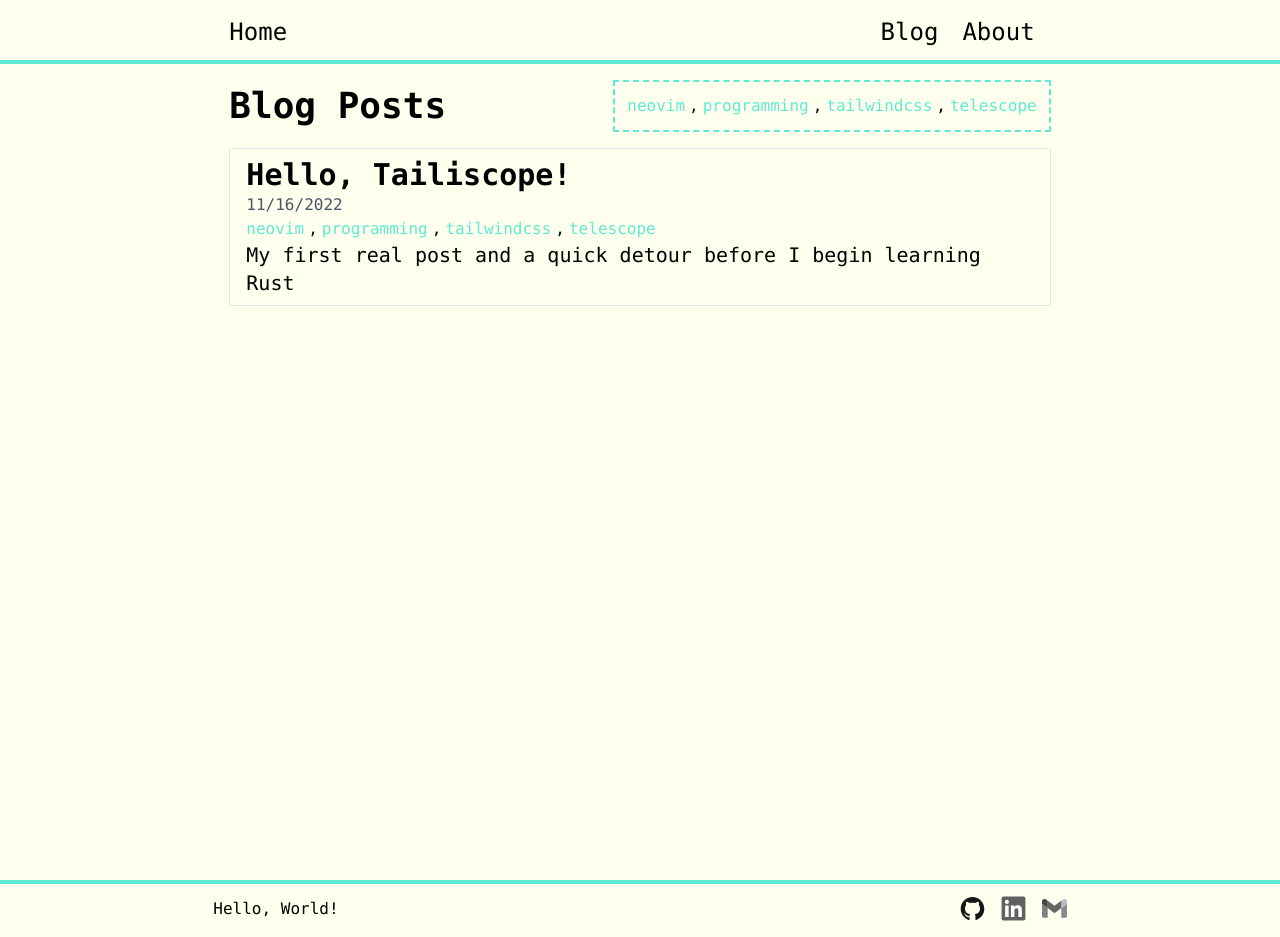
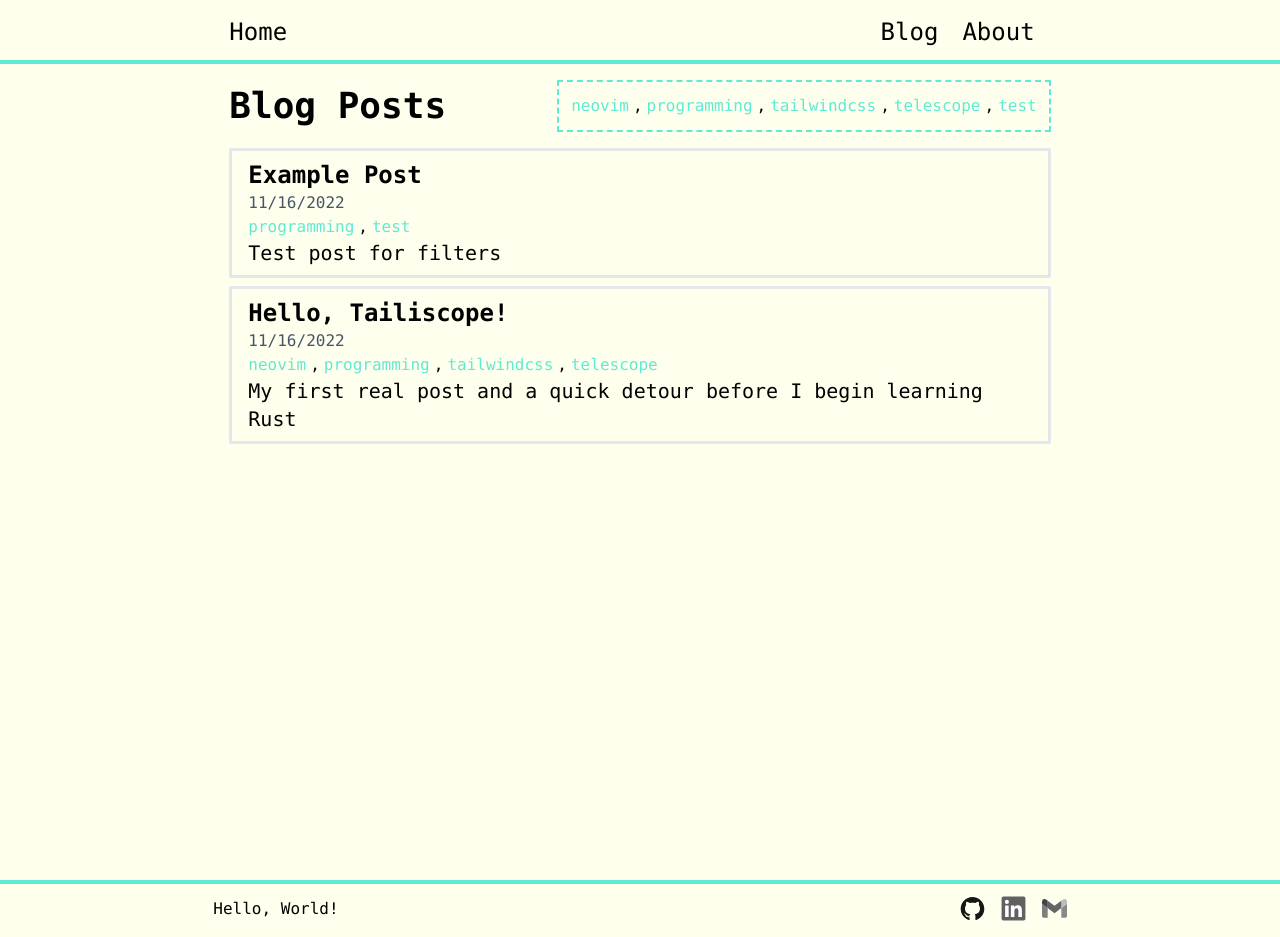
Before and after one commit to DanielVolchek/volchek.dev, a Next.js app: page /blog in a window 1280 px wide. Built offline with nearby package versions, Linux system fonts and the light colour scheme.

Commit message:
modified page for release for interview

```diff
--- a/src/components/header.tsx
+++ b/src/components/header.tsx
@@ -2,7 +2,7 @@ import Link from "./link";
 import { breakpoints } from "../layouts/base";
 
 export default function Header() {
-  const navstyles = `text-2xl !text-black hover:!text-indigo-600`;
+  const navstyles = `text-2xl !text-black hover:!text-teal-300`;
   return (
     <header className="relative flex justify-center py-4">
       <nav className={`flex w-full justify-between px-4 ${breakpoints}`}>
--- a/src/components/postinfo.tsx
+++ b/src/components/postinfo.tsx
@@ -14,9 +14,9 @@ export default function PostInfo({
 }: Post & { currentlyFiltered: string[]; onClick: (tag: string) => void }) {
   return (
     <Link href={path.join("/blog", slug)}>
-      <div className="rounded-sm border border-gray-200 px-4 py-2 hover:border-[3px] hover:border-teal-300">
+      <div className="rounded-sm border-[3px] border-gray-200 px-4 py-2 hover:border-[3px] hover:border-teal-300">
         <div className="">
-          <h2 className="text-3xl font-semibold capitalize">{title}</h2>
+          <h2 className="text-2xl font-semibold capitalize">{title}</h2>
           <span className="text-xl text-slate-600 lg:text-base">{date}</span>
         </div>
         <Filters
--- a/src/pages/about.tsx
+++ b/src/pages/about.tsx
@@ -3,7 +3,7 @@ import Head from "next/head";
 import Image from "next/image";
 import Section from "../components/section";
 import Link from "../components/link";
-import me from "../images/metemp.png";
+import me from "../images/stock.webp";
 
 const About: NextPage = ({}) => {
   return (
@@ -60,34 +60,11 @@ const About: NextPage = ({}) => {
                           about how my computer worked, what caused this to do
                           that, and how I could do it myself. It didn&apos;t
                           take long before I knew I wanted to be a programmer.
-                          The much harder question was what type of programming
-                          I wanted to do.
                         </>
                       }
                     />
                   </div>
                 </div>
-                <Section
-                  header="What are your goals?"
-                  p={
-                    <>
-                      Right now, the goal is to find a job where I can prove
-                      myself. I&apos;ve put in the time and work to become a
-                      proficient developer. I&apos;m aware that I&apos;m
-                      talented, and yet I&apos;m aware of how little I know.
-                      When I get my first role as a junior developer, I&apos;ll
-                      take it as an opportunity to show my chops, and to learn
-                      and absorb as much as I can.
-                      <br />
-                      The only place I can go from there is up. My goal in the
-                      next 5 years is to become a senior developer. I&apos;m
-                      confident I&apos;ll be able to do it. The longest term of
-                      my goals is to eventually become a CTO of a startup that
-                      leaves a positive impact on the world. I&apos;ll settle
-                      for nothing less.
-                    </>
-                  }
-                />
               </article>
             </div>
           </section>
@@ -104,10 +81,10 @@ const About: NextPage = ({}) => {
                   I&apos;m a software engineer, leaning towards
                   frontend/fullstack development. I love the technical challenge
                   of solving logical problems, and I don&apos;t mind working
-                  behind the scenes to get everything working just right. I also
-                  quite enjoy putting the puzzle pieces together, with a
-                  satisfing visual representation. React and Tailwind are my
-                  preferred frontend tools. Thus, fullstack.
+                  behind the scenes to get everything functioning just right. I
+                  also enjoy putting the puzzle pieces together, with a
+                  satisfing visual representation. ReactJS and TailwindCSS are
+                  my preferred frontend tools. Thus, fullstack.
                 </>
               }
             />
--- a/src/posts/posts.json
+++ b/src/posts/posts.json
@@ -6,5 +6,13 @@
     "slug": "hello-tailiscope",
     "date": "11/16/2022",
     "id": 0
+  },
+  {
+    "title": "Example Post",
+    "desc": "Test post for filters",
+    "tags": ["programming", "test"],
+    "slug": "example-post",
+    "date": "11/16/2022",
+    "id": 1
   }
 ]
```
Also changed, not shown: src/images/projects/volchek.dev.png, src/images/stock.webp (added), src/posts/example-post.md (added).
